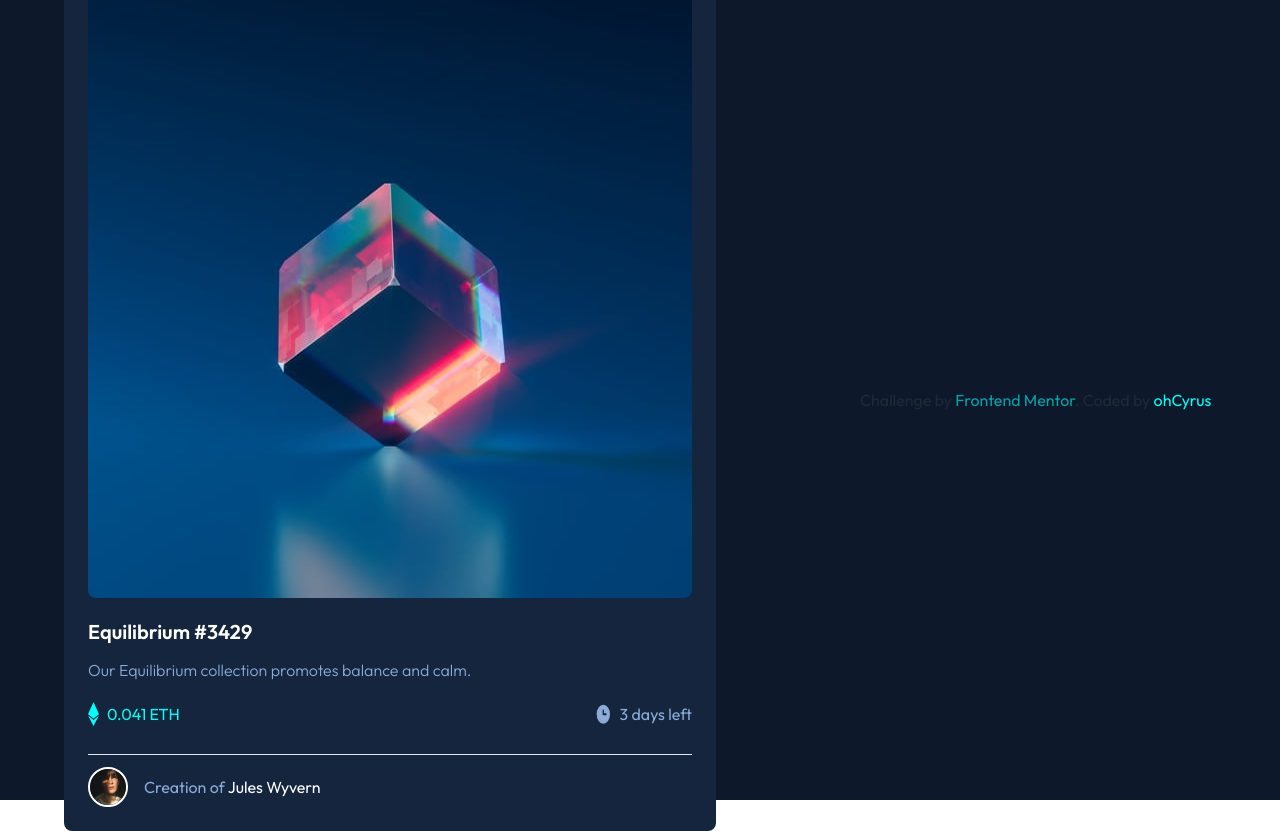
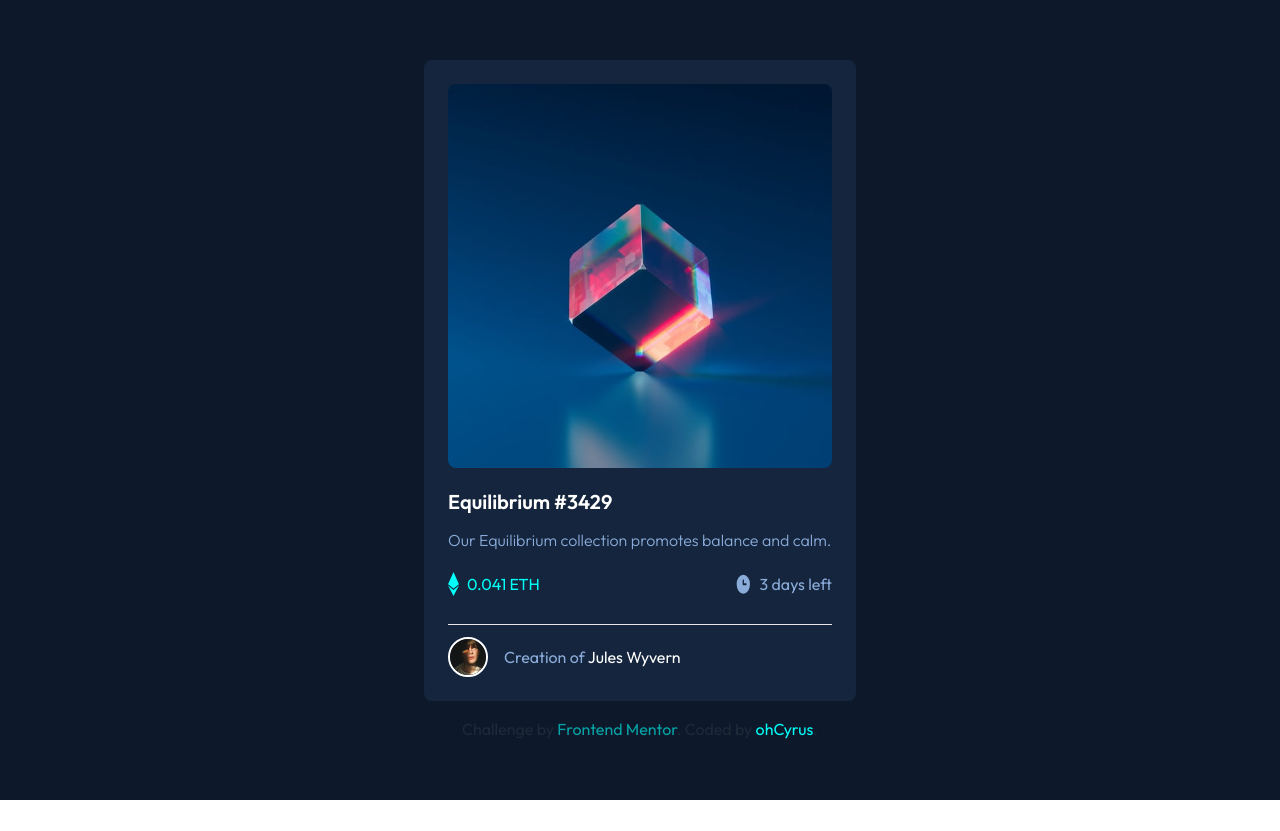
Before and after one commit to ohCyrus/NFT-Showcase, a plain HTML site: page index.html in a window 1280 px wide. After the commit the page ends 800 px from the top, so only its background shows below. Drawn offline with nearby package versions, Linux system fonts and the light colour scheme.

Commit message:
Added responsive media queries

```diff
--- a/index.html
+++ b/index.html
@@ -25,7 +25,7 @@
           <img class="w-20 h-20" src="./images/icon-view.svg" alt="eye">
         </div>
 
-        <div>
+        <div class="md:w-96 sm:w-96">
           <img class="rounded-lg" src="./images/image-equilibrium.jpg" alt="">
         </div>
       </div>
```
